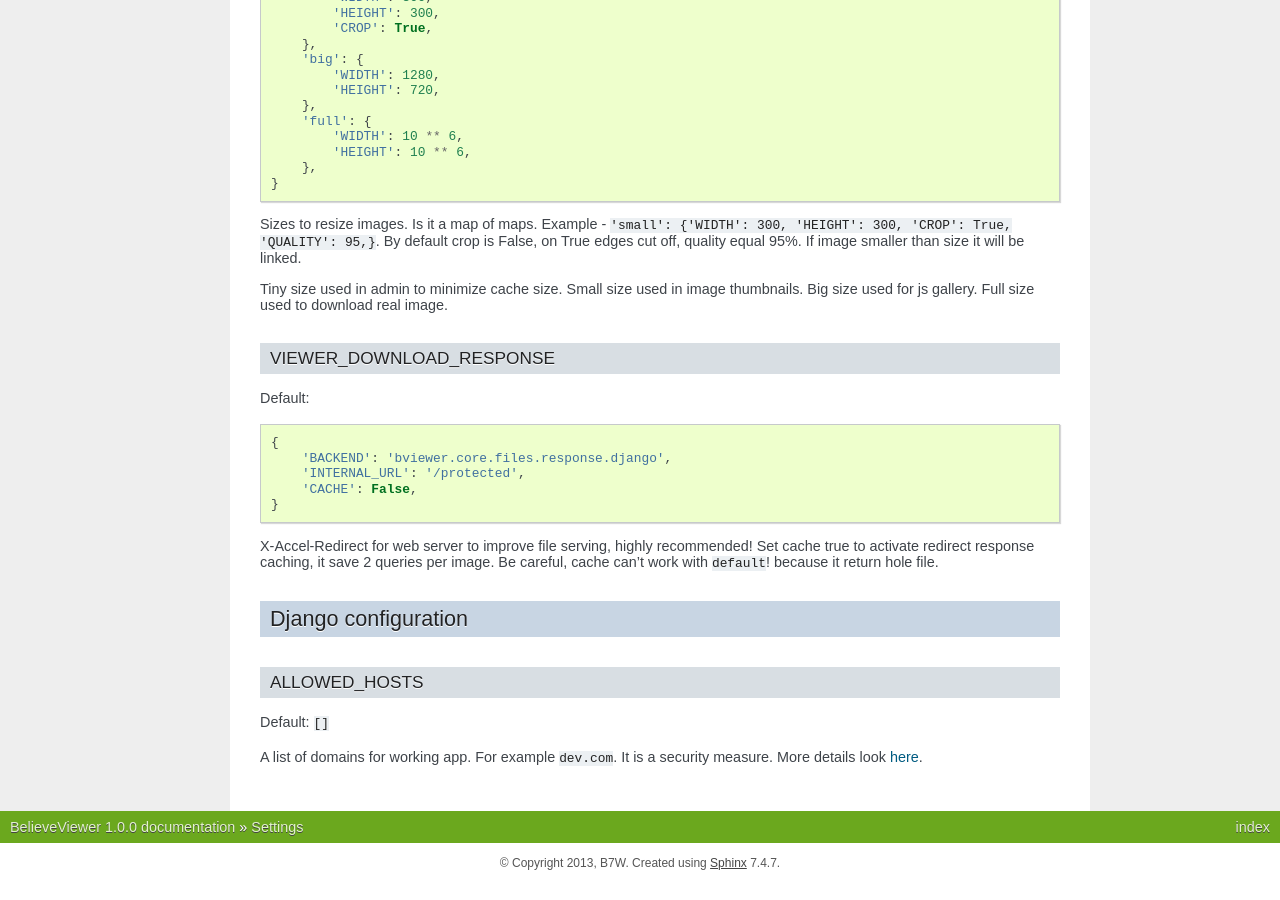
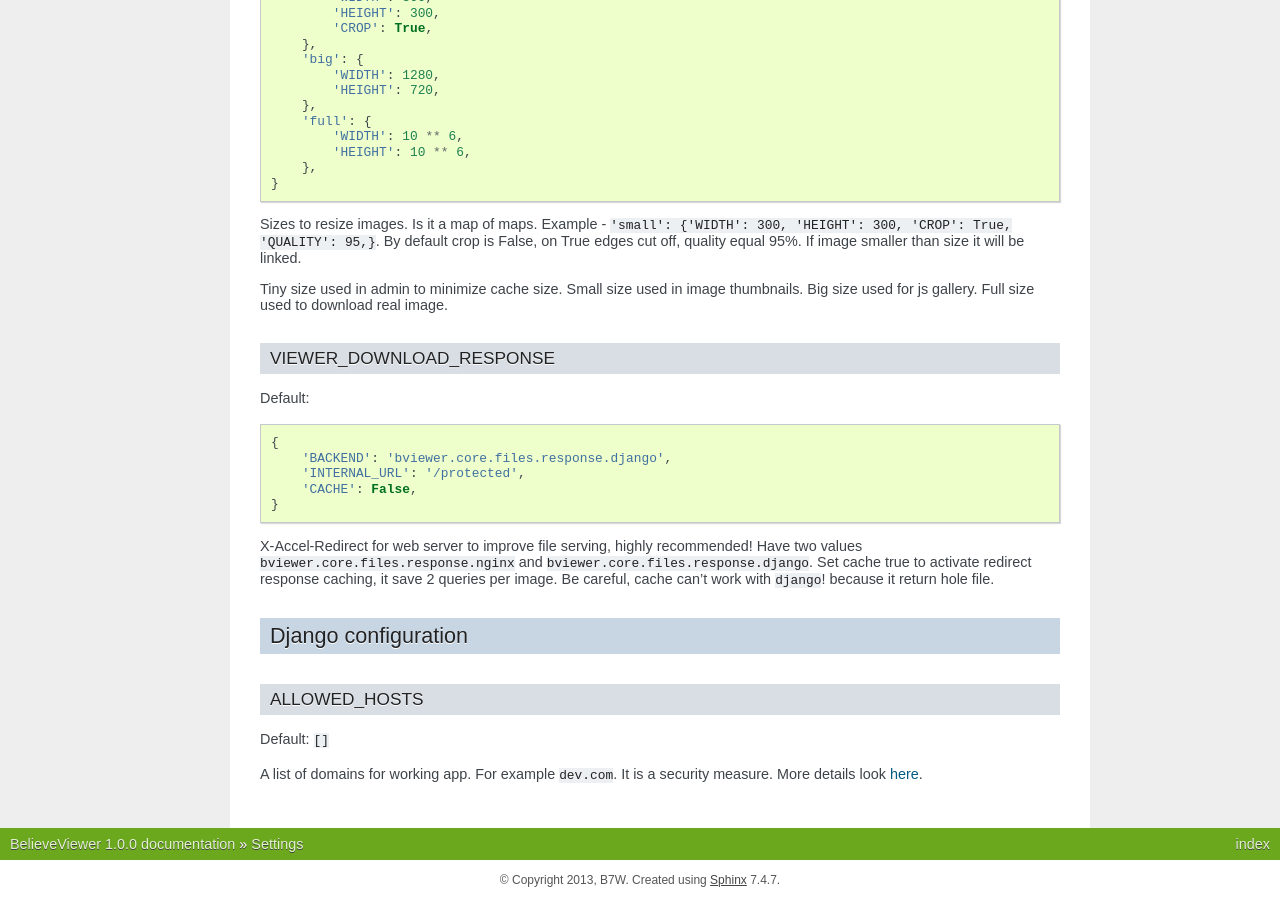
Before and after one commit to b7w/bviewer, a Sphinx documentation site: the page built from docs/ref/settings.rst, in a window 1280 px wide and 900 px high, scrolled down 847 px. Built offline with Sphinx 7.4.7, drawn with Linux system fonts in a browser that asks for light colours.

Commit message:
Fix some bugs in settings. Change order in management docs.

```diff
--- a/docs/ref/settings.rst
+++ b/docs/ref/settings.rst
@@ -102,8 +102,9 @@ Default:
     }
 
 | X-Accel-Redirect for web server to improve file serving, highly recommended!
+  Have two values ``bviewer.core.files.response.nginx`` and ``bviewer.core.files.response.django``.
   Set cache true to activate redirect response caching, it save 2 queries per image.
-  Be careful, cache can't work with ``default``! because it return hole file.
+  Be careful, cache can't work with ``django``! because it return hole file.
 
 
 Django configuration
```
Also changed, not shown: docs/intro/management.rst (+17 -17 lines), 1 other file.
